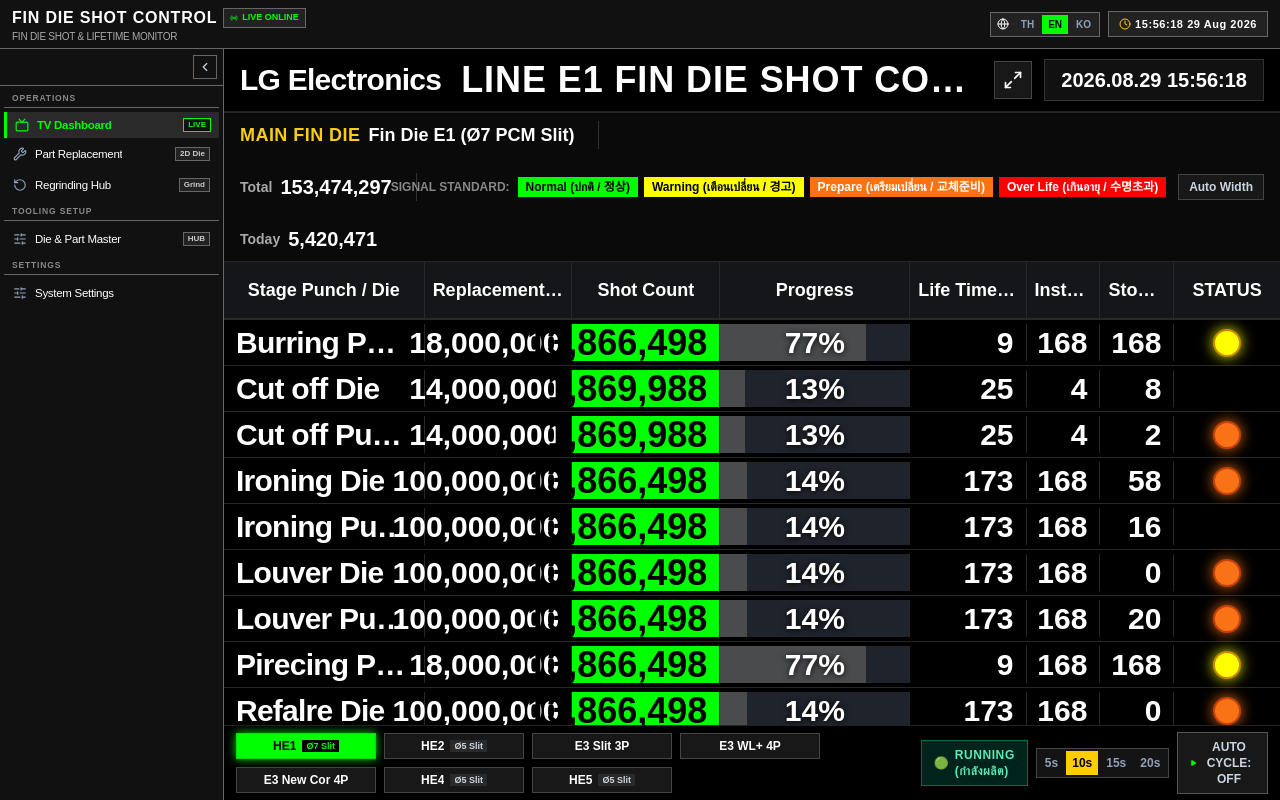
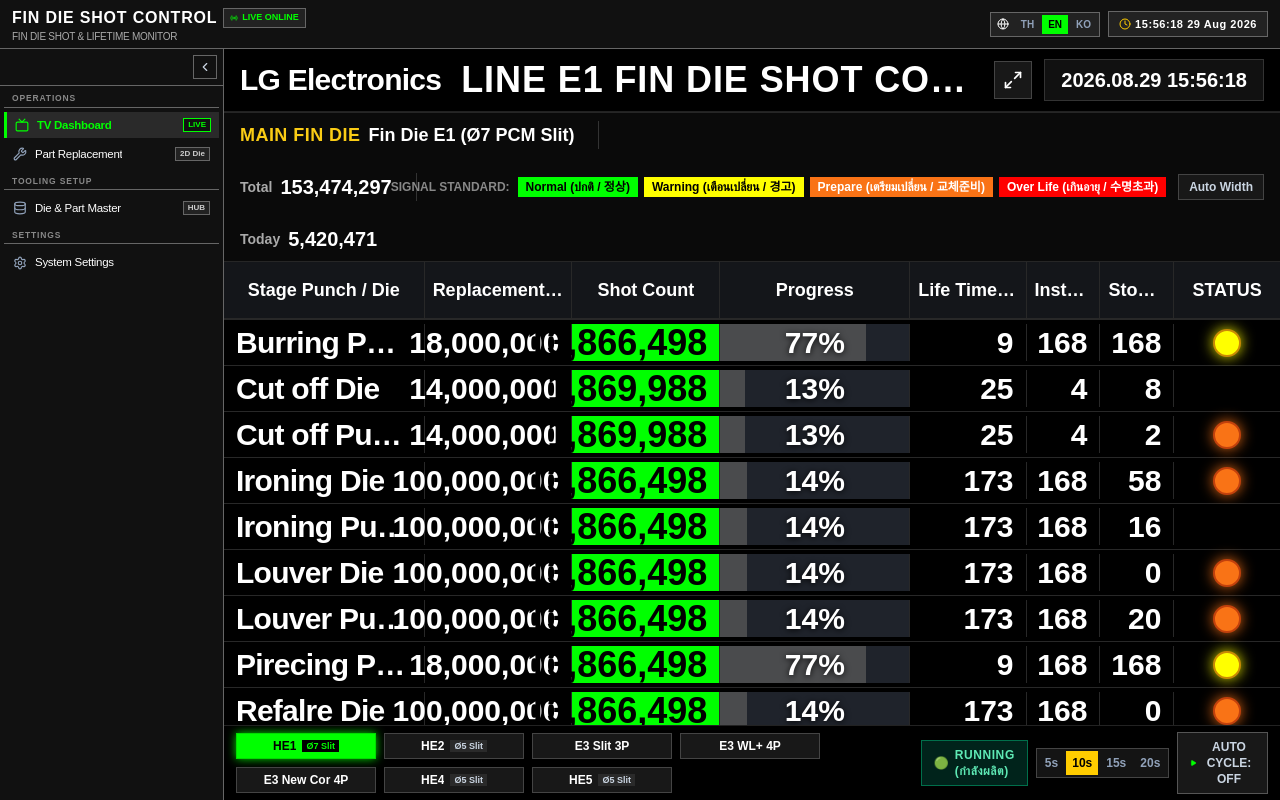
Before and after one commit to Asayway/Fin-Die-Shot-Control, a React (Vite) app: page / in a window 1280 px wide. Built offline with nearby package versions, Linux system fonts and the light colour scheme.

Commit message:
refactor: remove regrinding management module
Deprecated the Regrinding Management view and removed its navigation and lazy loading components to clean up the user interface.

```diff
--- a/src/App.tsx
+++ b/src/App.tsx
@@ -11,7 +11,6 @@
 const TvDashboardView = React.lazy(() => import('./components/tv/TvDashboardView').then(m => ({ default: m.TvDashboardView })));
 const ShotEntryView = React.lazy(() => import('./views/ShotEntryView').then(m => ({ default: m.ShotEntryView })));
 const ReplacementEntryView = React.lazy(() => import('./views/ReplacementEntryView').then(m => ({ default: m.ReplacementEntryView })));
-const RegrindingManagementView = React.lazy(() => import('./views/RegrindingManagementView').then(m => ({ default: m.RegrindingManagementView })));
 const UnifiedToolingMasterView = React.lazy(() => import('./views/UnifiedToolingMasterView').then(m => ({ default: m.UnifiedToolingMasterView })));
 const SystemSettingsView = React.lazy(() => import('./views/SystemSettingsView').then(m => ({ default: m.SystemSettingsView })));
 const LoginView = React.lazy(() => import('./views/SystemSettingsView').then(m => ({ default: m.LoginView })));
@@ -89,16 +88,6 @@
       case 'lock-position':
       case 'die-layout':
         return <ReplacementEntryView initialLineId={targetLineId} />;
-      case 'regrinding-management':
-      case 'regrinding-entry':
-      case 'regrinding':
-        return (
-          <RegrindingManagementView
-            selectedLine={targetLineId}
-            onNavigateToDieLayout={() => setActiveRoute('replacement-entry')}
-            currentUserName={currentUser.name}
-          />
-        );
       case 'line-configuration':
         return <UnifiedToolingMasterView initialTab="specs" />;
       case 'unified-tooling-setup':
--- a/src/components/layout/Sidebar.tsx
+++ b/src/components/layout/Sidebar.tsx
@@ -2,8 +2,8 @@
 import {
   Tv,
   Wrench,
-  RotateCcw,
-  SlidersHorizontal,
+  Database,
+  Settings,
   ChevronLeft,
   ChevronRight
 } from 'lucide-react';
@@ -59,14 +59,7 @@
           icon: Wrench,
           badge: '2D Die',
           badgeColor: 'bg-cyan-950 text-cyan-300 border-cyan-500'
-        },
-        {
-          id: 'regrinding-management',
-          label: t('sidebar.regrindingHub', { defaultValue: 'Regrinding Hub' }),
-          icon: RotateCcw,
-          badge: 'Grind',
-          badgeColor: 'bg-emerald-950 text-emerald-300 border-emerald-500'
-        },
+        }
       ]
     },
     {
@@ -75,7 +68,7 @@
         {
           id: 'unified-tooling-setup',
           label: t('sidebar.dieAndPartMaster', { defaultValue: 'Die & Part Master' }),
-          icon: SlidersHorizontal,
+          icon: Database,
           badge: 'HUB',
           badgeColor: 'bg-cyan-950 text-cyan-300 border-cyan-500'
         }
@@ -87,7 +80,7 @@
         {
           id: 'system-settings',
           label: t('sidebar.systemSettings', { defaultValue: 'System Settings' }),
-          icon: SlidersHorizontal
+          icon: Settings
         }
       ]
     }
```
